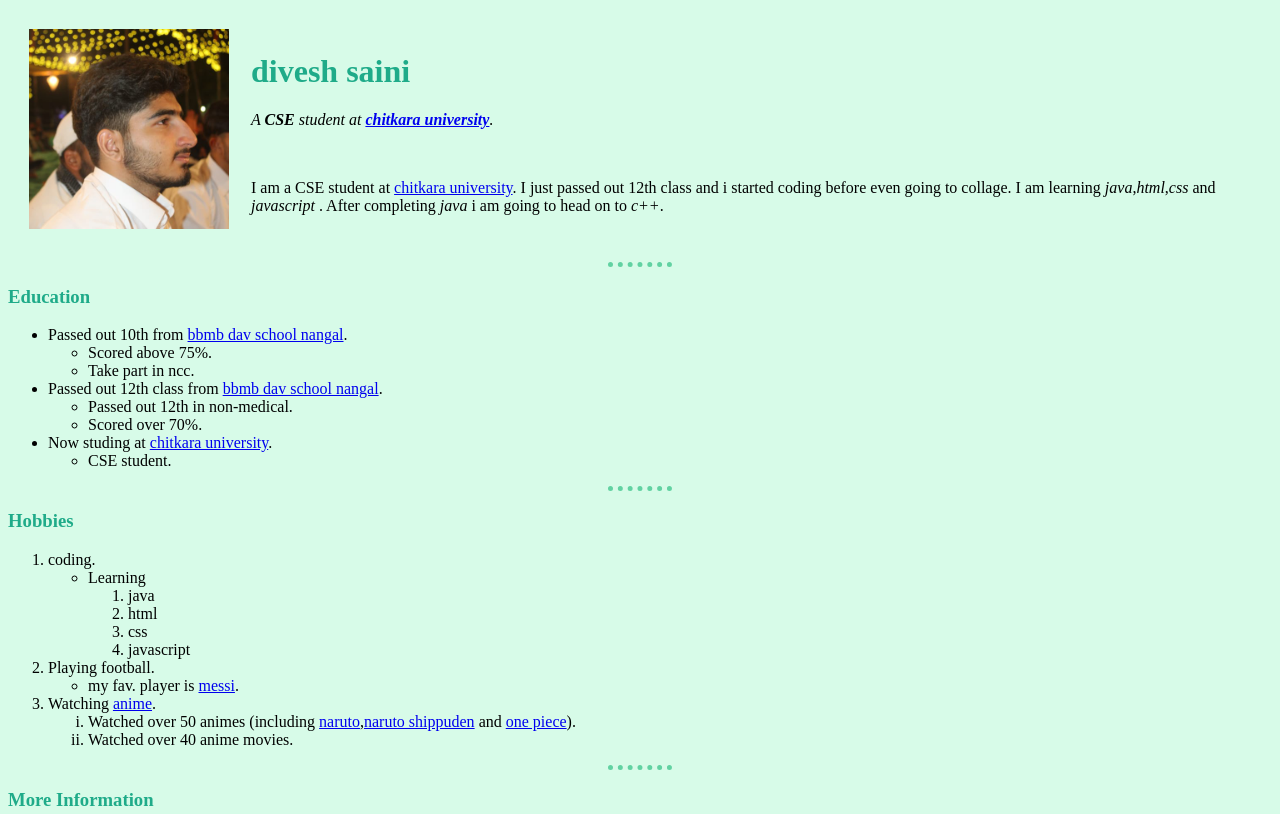
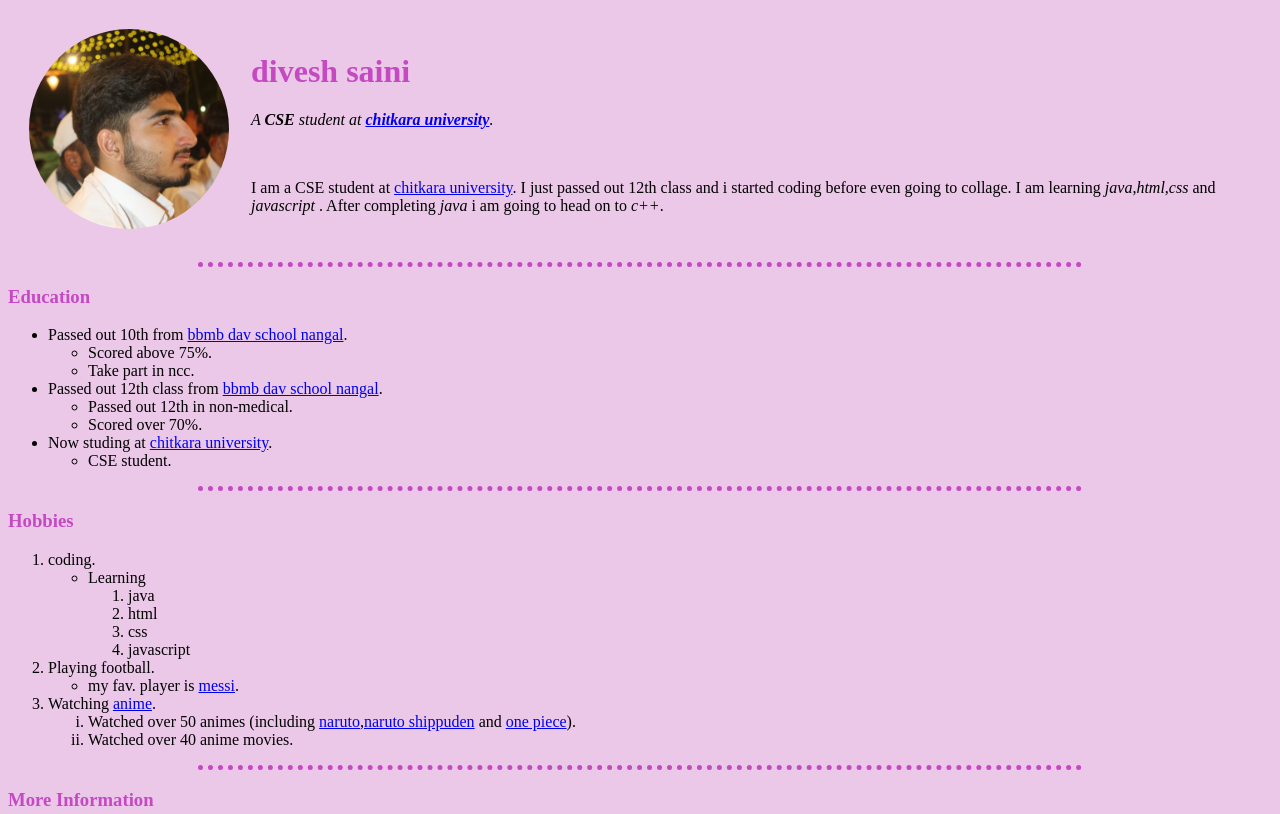
Before and after one commit to diveshsaini1991/cv, a plain HTML site: page index.html in a window 1280 px wide. Shown: the top 814 px of the page. Drawn offline with Linux system fonts and the light colour scheme.

Commit message:
favicon and color change

```diff
--- a/css/style.css
+++ b/css/style.css
@@ -1,20 +1,28 @@
 body{
-background-color: #D7FBE8;
+background-color: #EBC7E8;
 }
 hr{
-  background-color: #D7FBE8;
+  background-color: #EBC7E8;
   border-style: none;
   border-top-style: dotted;
-  width: 5%;
-  border-color: #62D2A2;
+  width: 70%;
+  border-color: #C449C2;
   border-width: 5px;
 }
 img{
   width: 200px;
 }
 h1{
-  color: #1FAB89;
+  color: #C449C2;
 }
 h3{
-  color: #1FAB89;
+  color: #C449C2;
 }
+.img{
+  border-radius: 100%;
+}
+img:hover{
+  width: 350px;
+  border: solid;
+
+}
```
Also changed, not shown: favico.ico (added).
